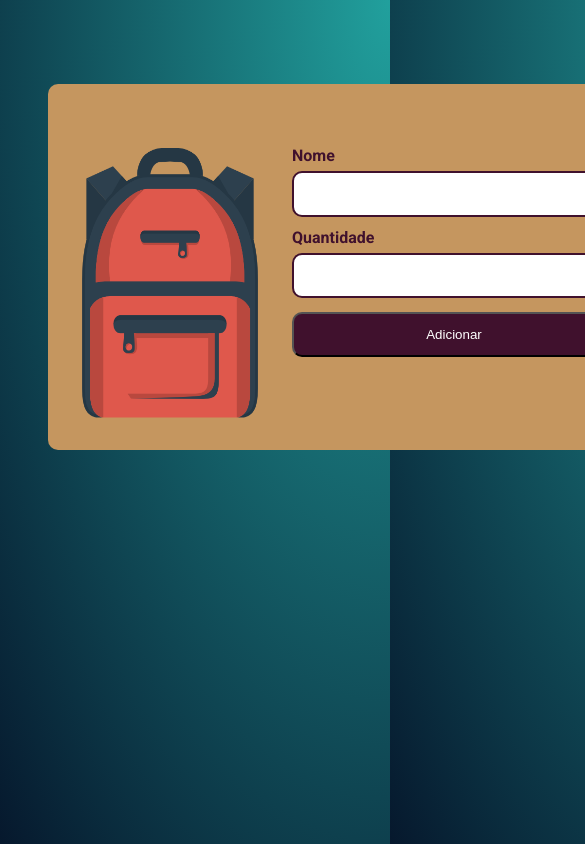
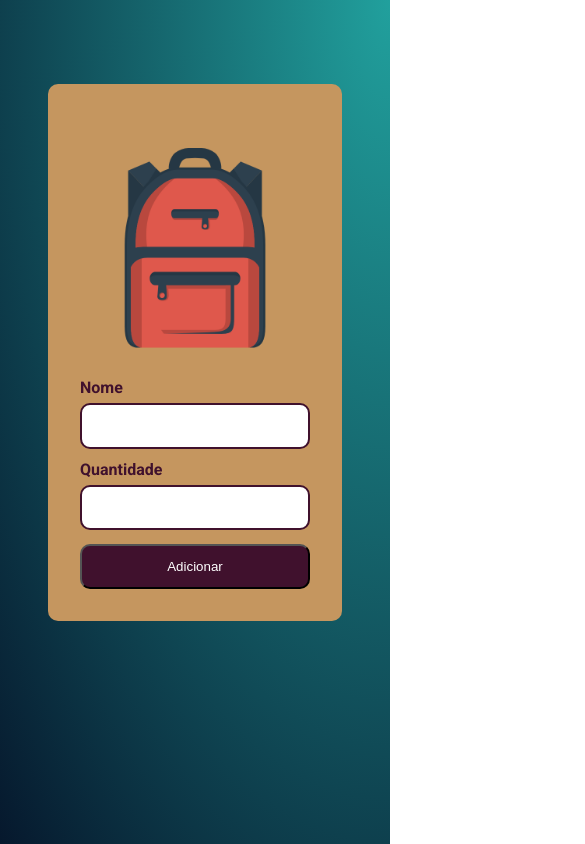
Before and after one commit to GabrielVeroneze/mochila-de-viagem, a plain HTML site: page index.html in a window 390 px wide. Shown: the top 844 px of the page, 585 px wide, since content can reach past the window. Drawn offline with Linux system fonts and the light colour scheme.

Commit message:
conclusão

```diff
--- a/assets/css/mochila/mochila-imagem.css
+++ b/assets/css/mochila/mochila-imagem.css
@@ -2,3 +2,10 @@
     height: 270px;
     width: 180px;
 }
+
+@media screen and (max-width: 768px) {
+    .mochila__imagem {
+        height: 200px;
+        width: auto;
+    }
+}
--- a/assets/css/mochila/mochila.css
+++ b/assets/css/mochila/mochila.css
@@ -9,3 +9,16 @@
     min-width: 600px;
     padding: 4em 2em 2em;
 }
+
+@media screen and (max-width: 1024px) {
+    .mochila {
+        min-width: 100%;
+    }
+}
+
+@media screen and (max-width: 768px) {
+    .mochila {
+        align-items: center;
+        flex-direction: column;
+    }
+}
--- a/assets/css/style.css
+++ b/assets/css/style.css
@@ -20,5 +20,11 @@ body {
     align-items: flex-start;
     display: flex;
     gap: 2em;
-    padding: 10vh 3em 0;
+    padding: 10vh 3em 3rem;
 }
+
+@media screen and (max-width: 1024px) {
+    .principal {
+        flex-direction: column;
+    }
+}
```
